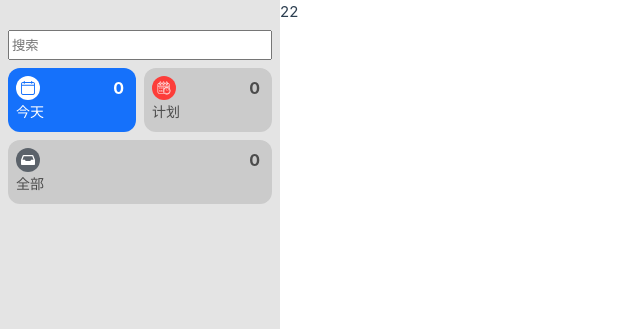
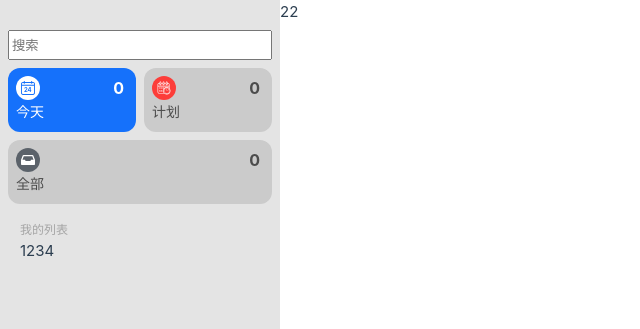
Before and after one commit to nppp1990/easy-todo, a Vue app: page / in a window 1280 px wide. Shown: the top 329 px of the page, without its empty margins (0-640 px from the left). Built offline with nearby package versions, Linux system fonts and the light colour scheme.

Commit message:
今日卡片加上动态日期

```diff
--- a/package.json
+++ b/package.json
@@ -10,6 +10,7 @@
     "format": "prettier --write src/"
   },
   "dependencies": {
+    "dayjs": "^1.11.7",
     "vue": "^3.2.47",
     "vue-router": "^4.1.6"
   },
--- a/src/assets/base.css
+++ b/src/assets/base.css
@@ -3,6 +3,10 @@
   --todo-blue: #1571fb;
   --todo-red: #fc3d39;
   --todo-gray: #5b626a;
+
+  --todo-text-gray1: #b3b3b3;
+  --todo-text-gray2: #a5a5a5;
+
 
   --vt-c-white: #ffffff;
   --vt-c-white-soft: #f8f8f8;
--- a/src/components/menu/CardItem.vue
+++ b/src/components/menu/CardItem.vue
@@ -2,12 +2,15 @@
   <div class="card-layout" :class="classObj">
     <div class="circle-icon">
       <img :src="imgSrc" alt="">
+      <span v-if="cardType===1" class="day">{{ currentDay }}</span>
     </div>
     <span class="text">{{ showText }}</span>
     <span class="count">{{ count }}</span>
   </div>
 </template>
 <script>
+import dayjs from "dayjs";
+
 export const TYPE_TODAY = 1
 export const TYPE_TODO = 2
 export const TYPE_ALL = 3
@@ -28,9 +31,12 @@ export default {
     }
   },
   name: "CardItem",
+  created() {
+    this.currentDay = dayjs().format('D')
+  },
   data() {
     return {
-      type: 1,
+      currentDay: 1,
     }
   },
   computed: {
@@ -90,10 +96,21 @@ export default {
     border-radius: 50%;
     width: 24px;
     height: 24px;
+    position: relative;
 
     img {
       width: 16px;
       height: 16px;
+    }
+
+    .day {
+      position: absolute;
+      font-size: 12px;
+      font-weight: bold;
+      transform: scale(0.5);
+      text-align: center;
+      padding-top: 7px;
+      color: white;
     }
   }
 
@@ -121,8 +138,13 @@ export default {
 
 .card-layout.selected {
   color: white;
+
   .circle-icon {
     background-color: white;
+  }
+
+  .day {
+    color: var(--todo-blue);
   }
 }
 
--- a/src/components/menu/MenuLayout.vue
+++ b/src/components/menu/MenuLayout.vue
@@ -9,15 +9,21 @@
     </div>
     <card-item class="all-card" :card-type="3" :is-selected="currentCard=== 3"
                @click="onClickCard(3)" />
+    <div class="type-layout">
+      <h3>我的列表</h3>
+      <type-item/>
+    </div>
   </div>
 </template>
 <script>
 import CardItem from "@/components/menu/CardItem.vue";
+import TypeItem from "@/components/menu/TypeItem.vue";
 
 export default {
   name: "MenuLayout",
   components: {
-    CardItem
+    CardItem,
+    TypeItem,
   },
   data() {
     return {
@@ -55,4 +61,14 @@ input {
   margin-top: 8px;
   width: 100%;
 }
+
+.type-layout {
+  padding: 16px 12px;
+  display: flex;
+  flex-direction: column;
+  h3 {
+    font-size: 12px;
+    color: var(--todo-text-gray2);
+  }
+}
 </style>
--- /dev/null
+++ b/src/components/menu/TypeItem.vue
@@ -0,0 +1,10 @@
+<template>
+  1234
+</template>
+<script>
+export default {
+  name: "TypeItem",
+}
+</script>
+<style scoped>
+</style>
```
Also changed, not shown: 1 other file (tests, documents, lock files or other folders).
